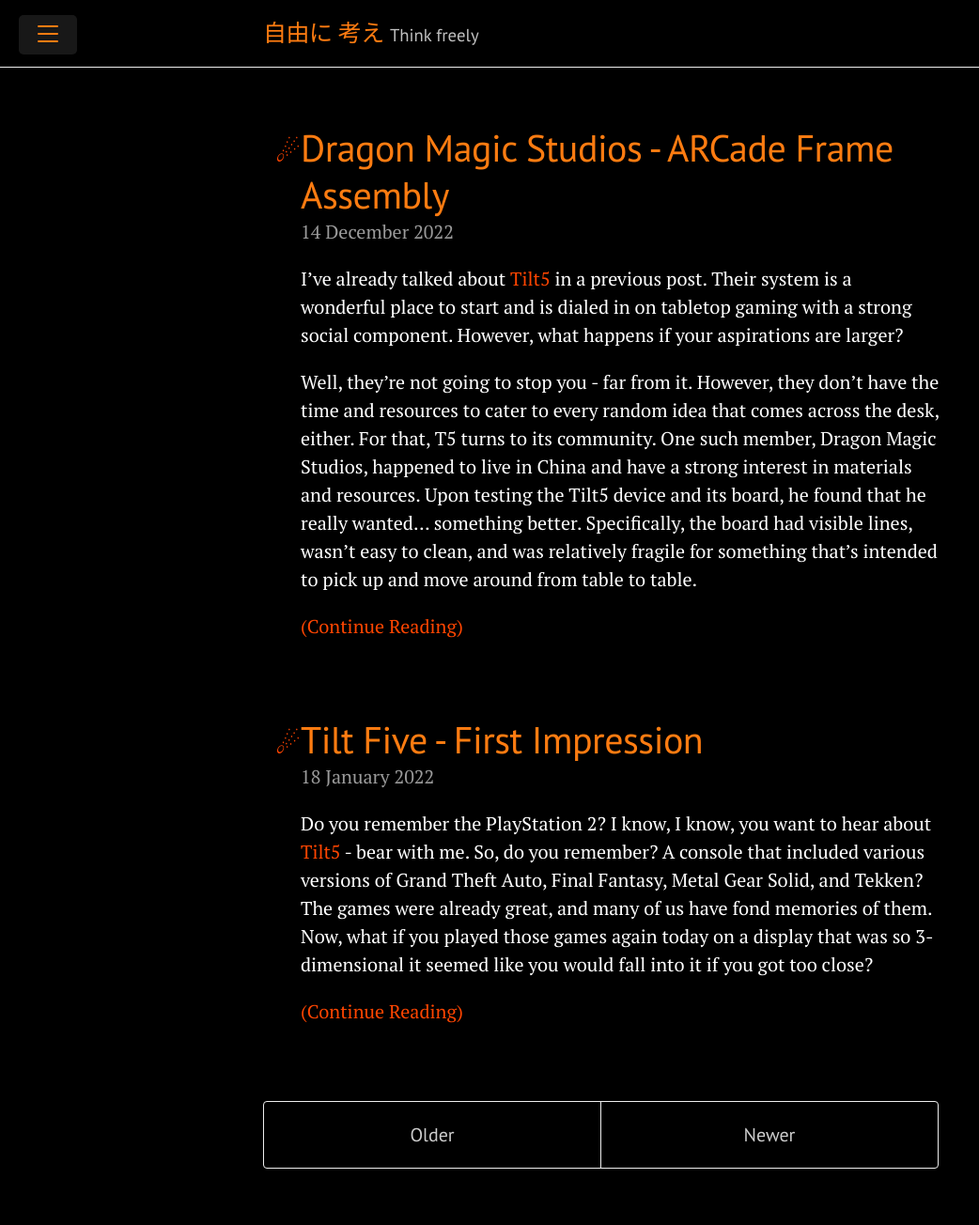
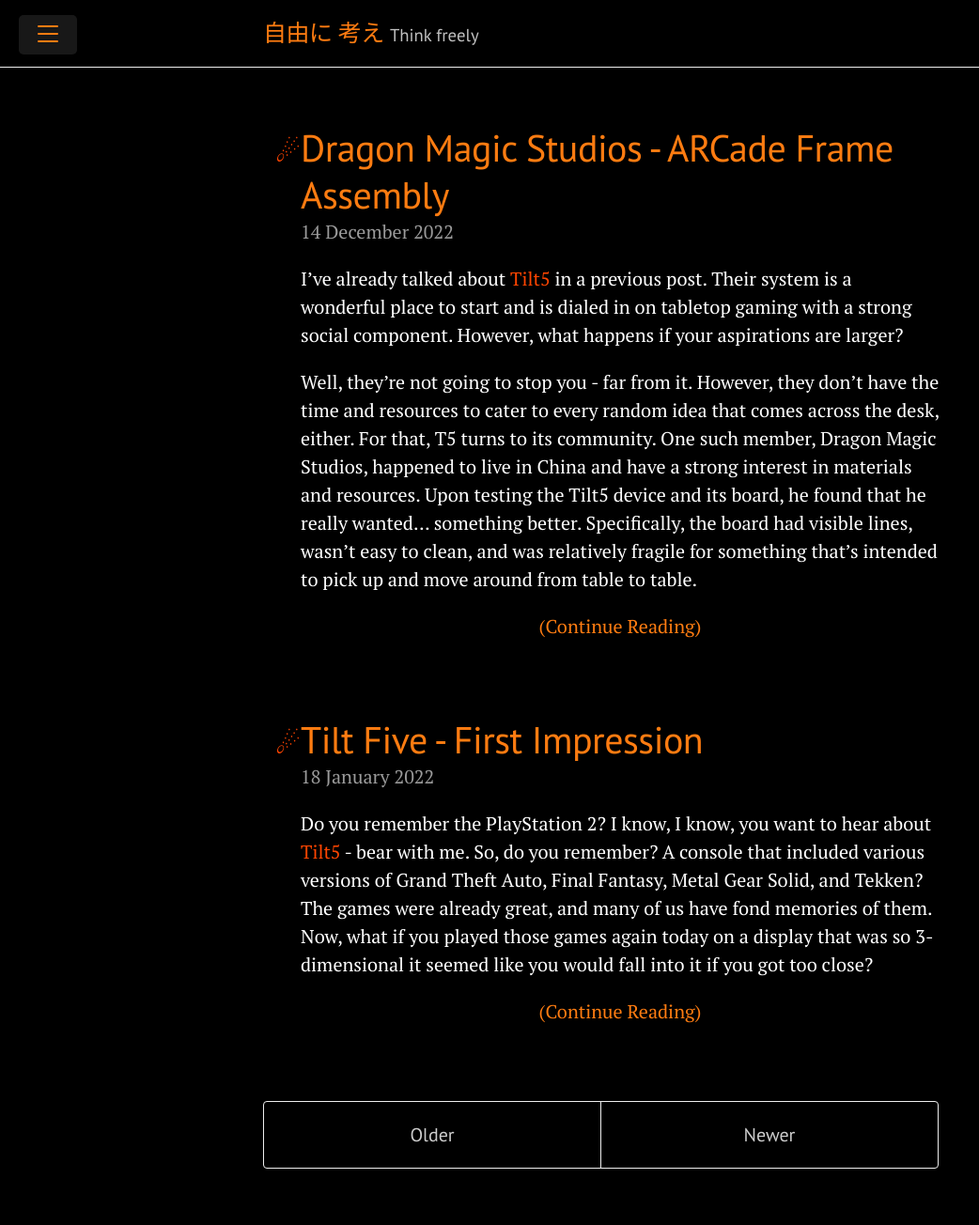
Before and after one commit to seii/seii.github.io, a Jekyll site: the page built from index.html, in a window 1280 px wide. Shown: the whole page at 94% size, without its empty margins (0-1042 px from the left). Built offline with Jekyll 4.4.1, drawn with Linux system fonts in a browser that asks for light colours; the list of posts is cut into pages by our own code; comment, search, counter and statistics services are not loaded.

Commit message:
Tweak reading link format

```diff
--- a/public/css/override.css
+++ b/public/css/override.css
@@ -87,10 +87,10 @@
    content: "\2604";
 }
 
-.continue-link div {
+div.continue-link {
    text-align: center;
 }
 
-.continue-link div a {
+div.continue-link a {
    color: #ff7c11;
 }
```
